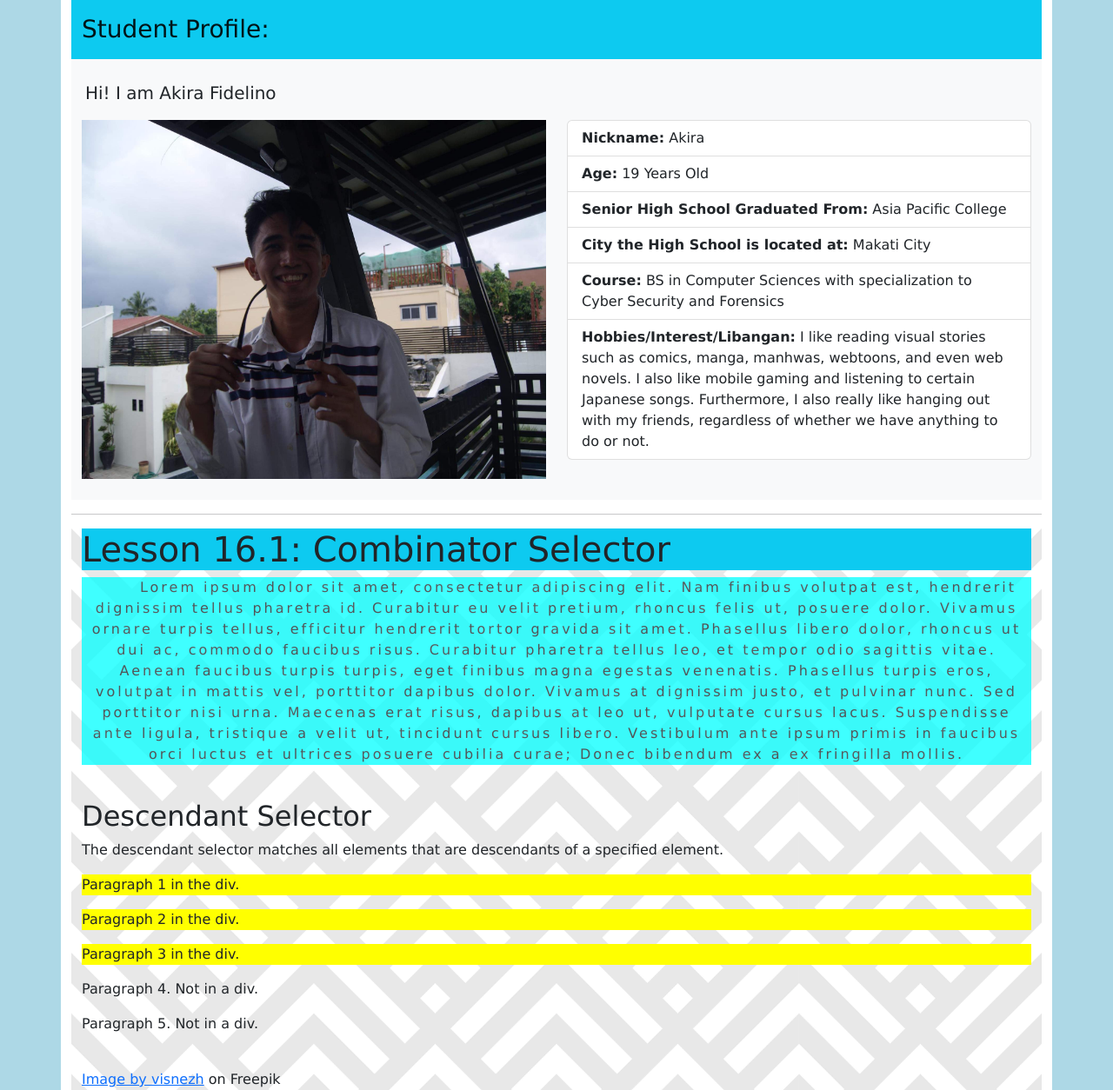
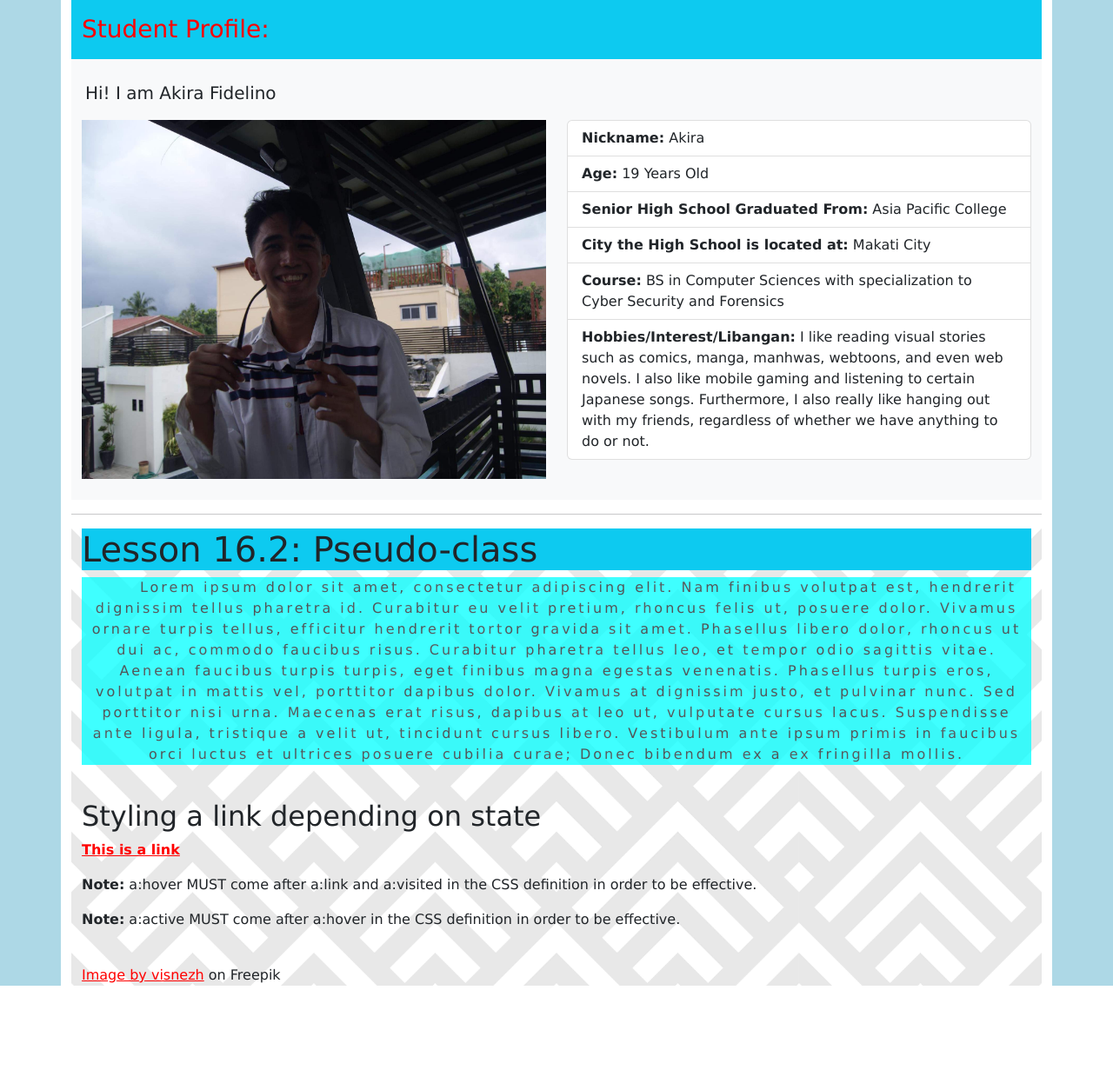
Before and after one commit to acfidelino/lab2, a PHP site: page / in a window 1280 px wide. Shown: the whole page at 87% size. After the commit the page ends 1134 px from the top, so only its background shows below. Run offline with PHP 8.4, Linux system fonts and the light colour scheme; some libraries are stand-ins or nearby versions; some web fonts are replaced.

Commit message:
Lesson 16.2: Pseudo-class

```diff
--- a/week3/index.html
+++ b/week3/index.html
@@ -60,21 +60,17 @@
 
 <hr>
     <div class="container" style="background-image: url('bg.jpg'); background-repeat: repeat; background-size: 75%; background-attachment: scroll;">
-      <h1 class="bg-info">Lesson 16.1: Combinator Selector</h1>
+      <h1 class="bg-info">Lesson 16.2: Pseudo-class</h1>
       <p class="mine" style="background-color: aqua; opacity: 0.75; text-align: center;">Lorem ipsum dolor sit amet, consectetur adipiscing elit. Nam finibus volutpat est, hendrerit dignissim tellus pharetra id. Curabitur eu velit pretium, rhoncus felis ut, posuere dolor. Vivamus ornare turpis tellus, efficitur hendrerit tortor gravida sit amet. Phasellus libero dolor, rhoncus ut dui ac, commodo faucibus risus. Curabitur pharetra tellus leo, et tempor odio sagittis vitae. Aenean faucibus turpis turpis, eget finibus magna egestas venenatis. Phasellus turpis eros, volutpat in mattis vel, porttitor dapibus dolor. Vivamus at dignissim justo, et pulvinar nunc. Sed porttitor nisi urna. Maecenas erat risus, dapibus at leo ut, vulputate cursus lacus. Suspendisse ante ligula, tristique a velit ut, tincidunt cursus libero. Vestibulum ante ipsum primis in faucibus orci luctus et ultrices posuere cubilia curae; Donec bibendum ex a ex fringilla mollis.</p>
       <br>
-      <h2>Descendant Selector</h2>
 
-      <p>The descendant selector matches all elements that are descendants of a specified element.</p>
+      <h2>Styling a link depending on state</h2>
 
-      <div class="x">
-        <p>Paragraph 1 in the div.</p>
-        <p>Paragraph 2 in the div.</p>
-        <section><p>Paragraph 3 in the div.</p></section>
-      </div>
+      <p><b><a href="default.asp" target="_blank">This is a link</a></b></p>
+      <p><b>Note:</b> a:hover MUST come after a:link and a:visited in the CSS definition in order to be effective.</p>
+      <p><b>Note:</b> a:active MUST come after a:hover in the CSS definition in order to be effective.</p>
 
-      <p>Paragraph 4. Not in a div.</p>
-      <p>Paragraph 5. Not in a div.</p>      <!--
+      <!--
         SEEMINGLY USEFUL HTML SNIPPETS
         <h2>Link Button</h2>
         <p>A link styled as a button:</p>
--- a/week3/styles.css
+++ b/week3/styles.css
@@ -12,8 +12,24 @@ font-family: Verdana, sans-serif !important;
 font-size: 16px !important;
 }
 
-div.x p {
-  background-color: yellow;
+/* unvisited link */
+a:link {
+  color: red;
+}
+
+/* visited link */
+a:visited {
+  color: green;
+}
+
+/* mouse over link */
+a:hover {
+  color: hotpink;
+}
+
+/* selected link */
+a:active {
+  color: blue;
 }
 
 /* WILL USE ONCE BETTER OUTPUTS ARE ASKED */
```
Also changed, not shown: week3/caf.jpg (deleted).
